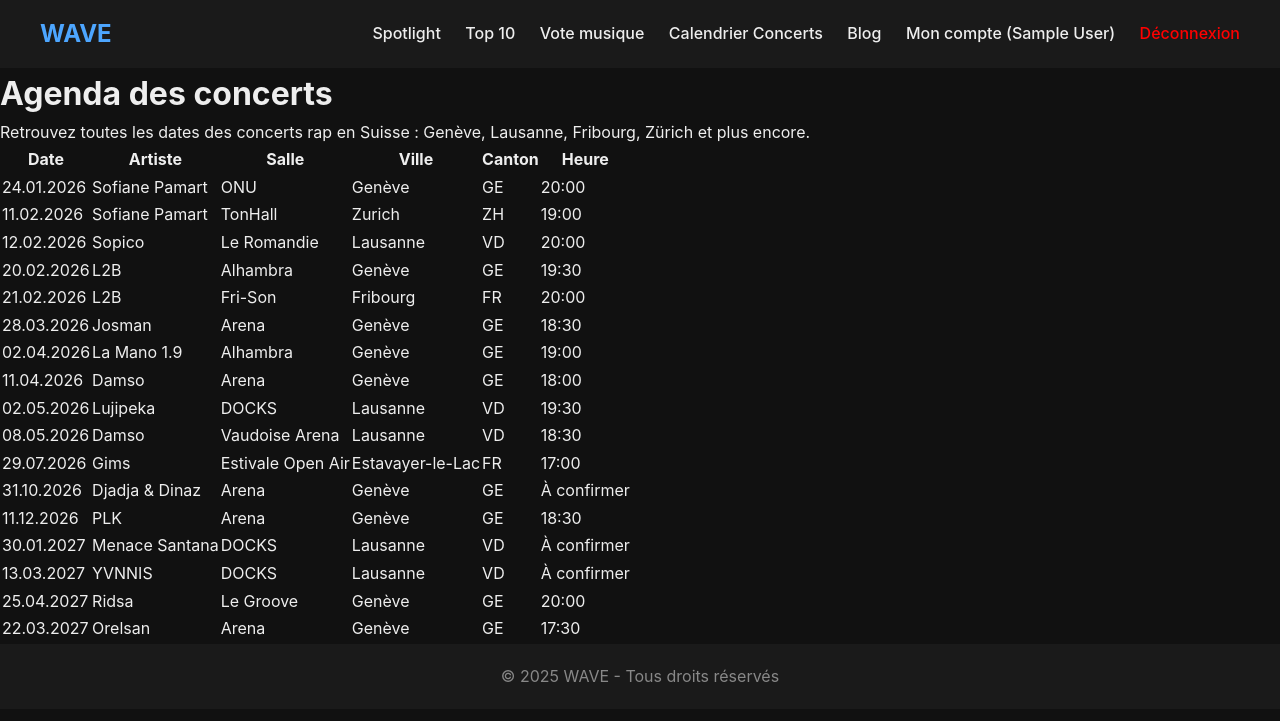
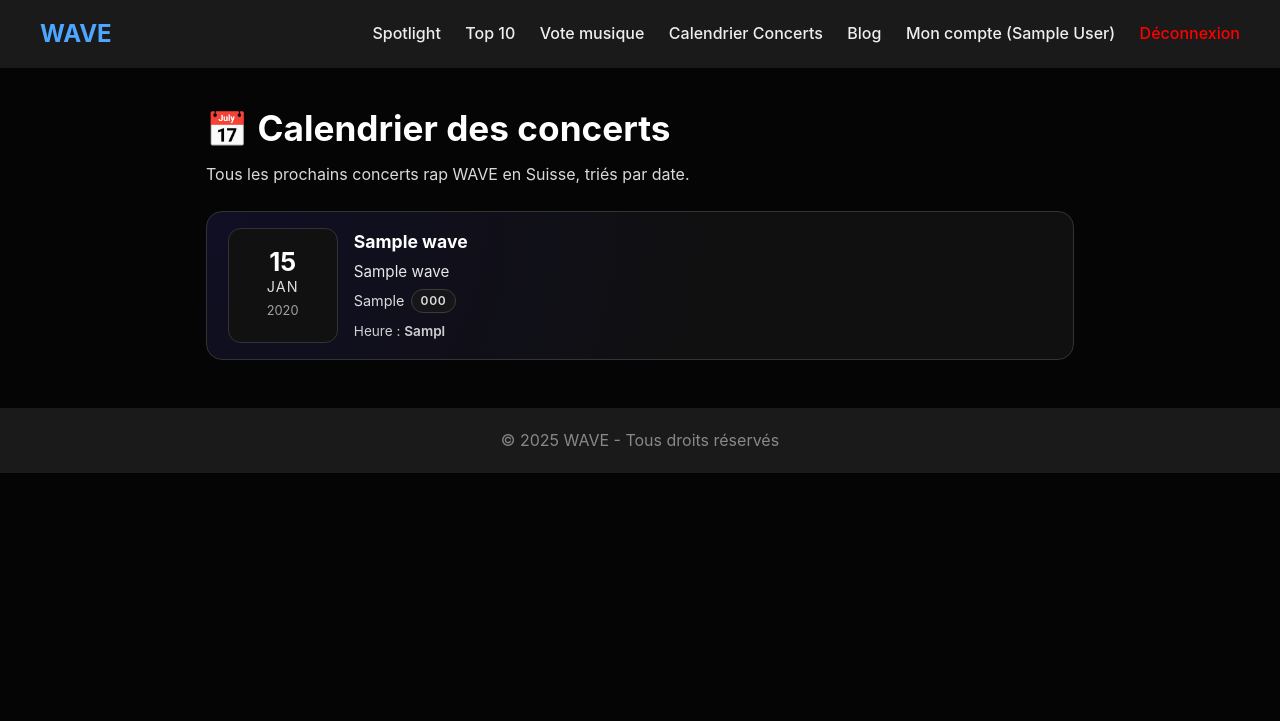
Before and after one commit to DidiEko/Wave-Music, a PHP site: page /calendar.php in a window 1280 px wide. Shown: the top 721 px of the page. Run offline with PHP 8.4, Linux system fonts and the light colour scheme; the visitor is signed in with stand-in values (Sample User, id 1); tables that the repository leaves empty or names only in its code hold one stand-in row (values such as "Sample post").

Commit message:
mise à jour
modifier le blog et fais une page css exprès pour la page blog style twitter. calendrier et lastTop10 reprennent les infos de la base de donnée.

```diff
--- a/public/blog.php
+++ b/public/blog.php
@@ -21,8 +21,9 @@ $username = $_SESSION['nom_utilisateur'];
 <head>
 <meta charset="UTF-8">
 <title>WAVE - BLOG</title>
-<link rel="stylesheet" href="style.css"> </head>
+<link rel="stylesheet" href="style/blog.css"></head>
 <body>
+
 
 <?php include './nav/nav.php'; ?>
 
--- a/public/calendar.php
+++ b/public/calendar.php
@@ -1,18 +1,53 @@
 <?php
-// Démarre la session
 session_start();
+
+const DATABASE_CONFIGURATION_FILE = __DIR__ . '/../src/config/database.ini';
 
 // Vérifie si l'utilisateur est authentifié
 $userId = $_SESSION['user_id'] ?? null;
 
-// L'utilisateur n'est pas authentifié
 if (!$userId) {
     header('Location: ./auth/connexion.php');
     exit();
 }
 
-// Sinon, récupère les autres informations de l'utilisateur
-$username = $_SESSION['nom_utilisateur'];
+// Lecture du fichier de config
+$config = parse_ini_file(DATABASE_CONFIGURATION_FILE, true);
+
+if (!$config) {
+    throw new Exception("Erreur lors de la lecture du fichier de configuration : " . DATABASE_CONFIGURATION_FILE);
+}
+
+// Paramètres DB
+$db       = $config['database'];
+$host     = $db['host'];
+$port     = $db['port'];
+$dbname   = $db['dbname'];
+$username = $db['username'];
+$password = $db['password'];
+
+// Connexion à la DB
+$pdo = new PDO("mysql:host=$host;port=$port;dbname=$dbname;charset=utf8mb4", $username, $password);
+
+
+// Requête : concerts + artistes
+$sql = "
+    SELECT
+        c.date,
+        c.nom_salle,
+        c.ville,
+        c.canton_unicode,
+        c.heure_debut,
+        a.nom_artiste
+    FROM concerts_wave AS c
+    JOIN artistes_wave AS a ON c.artiste_id = a.id
+    ORDER BY c.date ASC, c.heure_debut ASC
+";
+
+$stmt = $pdo->prepare($sql);
+$stmt->execute();
+
+$concerts = $stmt->fetchAll(PDO::FETCH_ASSOC);
 ?>
 
 <!DOCTYPE html>
@@ -21,6 +56,165 @@ $username = $_SESSION['nom_utilisateur'];
 <meta charset="UTF-8">
 <title>WAVE - Calendrier des prochains concerts</title>
 <link rel="stylesheet" href="style.css">
+
+<style>
+    body {
+        background: #050505;
+        color: #fff;
+    }
+
+    .page-calendrier {
+        max-width: 900px;
+        margin: 2rem auto 3rem auto;
+        padding: 0 1rem;
+    }
+
+    .page-calendrier h1 {
+        font-size: 2.2rem;
+        display: flex;
+        align-items: center;
+        gap: 0.6rem;
+        margin-bottom: 0.3rem;
+    }
+
+    .page-calendrier h1::before {
+        content: "📅";
+        font-size: 2.1rem;
+    }
+
+    .calendrier-intro {
+        opacity: 0.85;
+        margin-bottom: 1.5rem;
+    }
+
+    /* Container des cartes */
+    .calendrier-list {
+        display: flex;
+        flex-direction: column;
+        gap: 1rem;
+    }
+
+    .concert-card {
+        display: grid;
+        grid-template-columns: 110px 1fr;
+        gap: 1rem;
+        padding: 1rem 1.3rem;
+        border-radius: 1rem;
+        border: 1px solid #333;
+        background: radial-gradient(circle at top left, #26226255, #101010 60%);
+        transition: transform 0.18s ease, box-shadow 0.18s ease, border-color 0.18s ease;
+    }
+
+    .concert-card:hover {
+        transform: translateY(-2px);
+        box-shadow: 0 10px 24px rgba(0,0,0,0.6);
+        border-color: #6c63ff;
+    }
+
+    /* Bloc date */
+    .concert-date {
+        display: flex;
+        flex-direction: column;
+        align-items: center;
+        justify-content: center;
+        padding: 0.6rem 0.4rem;
+        border-radius: 0.8rem;
+        background: #111;
+        border: 1px solid #333;
+        min-height: 80px;
+    }
+
+    .concert-date-day {
+        font-size: 1.6rem;
+        font-weight: 700;
+        line-height: 1;
+    }
+
+    .concert-date-month {
+        font-size: 0.9rem;
+        text-transform: uppercase;
+        letter-spacing: 0.08em;
+        opacity: 0.85;
+    }
+
+    .concert-date-year {
+        font-size: 0.8rem;
+        opacity: 0.6;
+        margin-top: 0.2rem;
+    }
+
+    /* Bloc contenu */
+    .concert-content {
+        display: flex;
+        flex-direction: column;
+        gap: 0.25rem;
+    }
+
+    .concert-artist {
+        font-size: 1.1rem;
+        font-weight: 700;
+    }
+
+    .concert-salle {
+        font-size: 0.95rem;
+        opacity: 0.9;
+    }
+
+    .concert-location {
+        font-size: 0.9rem;
+        display: flex;
+        align-items: center;
+        gap: 0.4rem;
+        opacity: 0.85;
+    }
+
+    .badge-canton {
+        display: inline-flex;
+        align-items: center;
+        justify-content: center;
+        padding: 0.1rem 0.55rem;
+        border-radius: 999px;
+        font-size: 0.75rem;
+        font-weight: 600;
+        letter-spacing: 0.06em;
+        text-transform: uppercase;
+        border: 1px solid #444;
+        background: #181818;
+    }
+
+    /* Couleurs par canton (tu peux adapter) */
+    .badge-GE { border-color: #7c4dff; color: #d3c1ff; }
+    .badge-VD { border-color: #00c853; color: #b9ffd2; }
+    .badge-FR { border-color: #ff9800; color: #ffe0b2; }
+    .badge-ZH { border-color: #29b6f6; color: #b3e5fc; }
+
+    .concert-meta {
+        font-size: 0.85rem;
+        opacity: 0.8;
+        margin-top: 0.25rem;
+    }
+
+    .concert-time {
+        font-weight: 600;
+    }
+
+    @media (max-width: 640px) {
+        .concert-card {
+            grid-template-columns: 1fr;
+        }
+
+        .concert-date {
+            flex-direction: row;
+            justify-content: flex-start;
+            gap: 0.6rem;
+            padding: 0.4rem 0.7rem;
+        }
+
+        .concert-date-day {
+            font-size: 1.4rem;
+        }
+    }
+</style>
 </head>
 <body>
 
@@ -28,180 +222,70 @@ $username = $_SESSION['nom_utilisateur'];
 
 <main class="page-calendrier">
 
-    <h1>Agenda des concerts</h1>
+    <h1>Calendrier des concerts</h1>
     <p class="calendrier-intro">
-        Retrouvez toutes les dates des concerts rap en Suisse : Genève, Lausanne,
-        Fribourg, Zürich et plus encore.
+        Tous les prochains concerts rap WAVE en Suisse, triés par date.
     </p>
 
-    <table class="calendrier-table">
-        <thead>
-            <tr>
-                <th>Date</th>
-                <th>Artiste</th>
-                <th>Salle</th>
-                <th>Ville</th>
-                <th>Canton</th>
-                <th>Heure</th>
-            </tr>
-        </thead>
+    <?php if (empty($concerts)): ?>
+        <p>Pas encore de dates enregistrées.</p>
+    <?php else: ?>
+        <section class="calendrier-list">
+            <?php foreach ($concerts as $concert): ?>
+                <?php
+                    // Format date
+                    $timestamp = strtotime($concert['date']);
+                    $day   = date('d', $timestamp);
+                    $month = date('M', $timestamp);
+                    $year  = date('Y', $timestamp);
 
-        <tbody>
+                    // Canton badge class
+                    $canton = $concert['canton_unicode'];
+                    $badgeClass = 'badge-canton';
+                    if ($canton === 'GE') $badgeClass .= ' badge-GE';
+                    elseif ($canton === 'VD') $badgeClass .= ' badge-VD';
+                    elseif ($canton === 'FR') $badgeClass .= ' badge-FR';
+                    elseif ($canton === 'ZH') $badgeClass .= ' badge-ZH';
 
-            <tr>
-                <td>24.01.2026</td>
-                <td>Sofiane Pamart</td>
-                <td>ONU</td>
-                <td>Genève</td>
-                <td>GE</td>
-                <td>20:00</td>
-            </tr>
+                    // Heure
+                    $heure = $concert['heure_debut']
+                        ? substr($concert['heure_debut'], 0, 5)
+                        : 'À confirmer';
+                ?>
 
-            <tr>
-                <td>11.02.2026</td>
-                <td>Sofiane Pamart</td>
-                <td>TonHall</td>
-                <td>Zurich</td>
-                <td>ZH</td>
-                <td>19:00</td>
-            </tr>
+                <article class="concert-card">
+                    <div class="concert-date">
+                        <div class="concert-date-day"><?= $day ?></div>
+                        <div>
+                            <div class="concert-date-month"><?= strtoupper($month) ?></div>
+                            <div class="concert-date-year"><?= $year ?></div>
+                        </div>
+                    </div>
 
-            <tr>
-                <td>12.02.2026</td>
-                <td>Sopico</td>
-                <td>Le Romandie</td>
-                <td>Lausanne</td>
-                <td>VD</td>
-                <td>20:00</td>
-            </tr>
+                    <div class="concert-content">
+                        <div class="concert-artist">
+                            <?= htmlspecialchars($concert['nom_artiste']) ?>
+                        </div>
 
-            <tr>
-                <td>20.02.2026</td>
-                <td>L2B</td>
-                <td>Alhambra</td>
-                <td>Genève</td>
-                <td>GE</td>
-                <td>19:30</td>
-            </tr>
+                        <div class="concert-salle">
+                            <?= htmlspecialchars($concert['nom_salle']) ?>
+                        </div>
 
-            <tr>
-                <td>21.02.2026</td>
-                <td>L2B</td>
-                <td>Fri-Son</td>
-                <td>Fribourg</td>
-                <td>FR</td>
-                <td>20:00</td>
-            </tr>
+                        <div class="concert-location">
+                            <span><?= htmlspecialchars($concert['ville']) ?></span>
+                            <span class="<?= $badgeClass ?>">
+                                <?= htmlspecialchars($canton) ?>
+                            </span>
+                        </div>
 
-            <tr>
-                <td>28.03.2026</td>
-                <td>Josman</td>
-                <td>Arena</td>
-                <td>Genève</td>
-                <td>GE</td>
-                <td>18:30</td>
-            </tr>
-
-            <tr>
-                <td>02.04.2026</td>
-                <td>La Mano 1.9</td>
-                <td>Alhambra</td>
-                <td>Genève</td>
-                <td>GE</td>
-                <td>19:00</td>
-            </tr>
-
-            <tr>
-                <td>11.04.2026</td>
-                <td>Damso</td>
-                <td>Arena</td>
-                <td>Genève</td>
-                <td>GE</td>
-                <td>18:00</td>
-            </tr>
-
-            <tr>
-                <td>02.05.2026</td>
-                <td>Lujipeka</td>
-                <td>DOCKS</td>
-                <td>Lausanne</td>
-                <td>VD</td>
-                <td>19:30</td>
-            </tr>
-
-            <tr>
-                <td>08.05.2026</td>
-                <td>Damso</td>
-                <td>Vaudoise Arena</td>
-                <td>Lausanne</td>
-                <td>VD</td>
-                <td>18:30</td>
-            </tr>
-
-            <tr>
-                <td>29.07.2026</td>
-                <td>Gims</td>
-                <td>Estivale Open Air</td>
-                <td>Estavayer-le-Lac</td>
-                <td>FR</td>
-                <td>17:00</td>
-            </tr>
-
-            <tr>
-                <td>31.10.2026</td>
-                <td>Djadja & Dinaz</td>
-                <td>Arena</td>
-                <td>Genève</td>
-                <td>GE</td>
-                <td>À confirmer</td>
-            </tr>
-
-            <tr>
-                <td>11.12.2026</td>
-                <td>PLK</td>
-                <td>Arena</td>
-                <td>Genève</td>
-                <td>GE</td>
-                <td>18:30</td>
-            </tr>
-
-            <tr>
-                <td>30.01.2027</td>
-                <td>Menace Santana</td>
-                <td>DOCKS</td>
-                <td>Lausanne</td>
-                <td>VD</td>
-                <td>À confirmer</td>
-            </tr>
-
-            <tr>
-                <td>13.03.2027</td>
-                <td>YVNNIS</td>
-                <td>DOCKS</td>
-                <td>Lausanne</td>
-                <td>VD</td>
-                <td>À confirmer</td>
-            </tr>
-
-            <tr>
-                <td>25.04.2027</td>
-                <td>Ridsa</td>
-                <td>Le Groove</td>
-                <td>Genève</td>
-                <td>GE</td>
-                <td>20:00</td>
-            </tr>
-
-            <tr>
-                <td>22.03.2027</td>
-                <td>Orelsan</td>
-                <td>Arena</td>
-                <td>Genève</td>
-                <td>GE</td>
-                <td>17:30</td>
-            </tr>
-        </tbody>
-    </table>
+                        <div class="concert-meta">
+                            Heure : <span class="concert-time"><?= htmlspecialchars($heure) ?></span>
+                        </div>
+                    </div>
+                </article>
+            <?php endforeach; ?>
+        </section>
+    <?php endif; ?>
 
 </main>
 
```
Also changed, not shown: public/blog.css (added, +98 -0 lines), public/lastTop10.php (+2 -6 lines).
